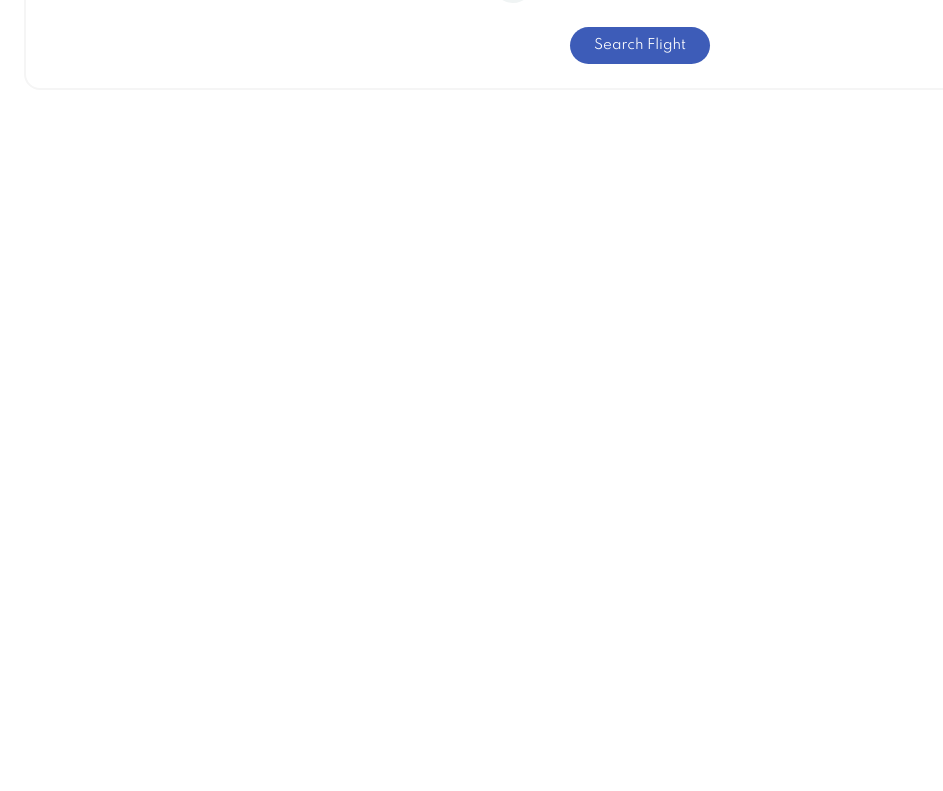
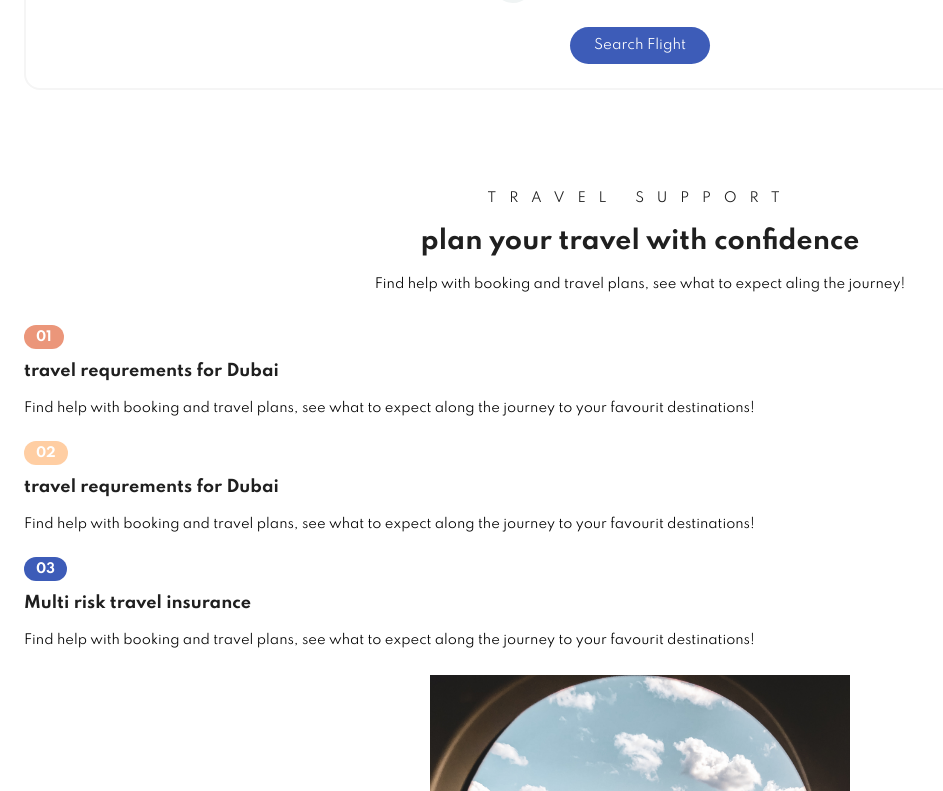
Before and after one commit to Nagydani11/accountantSite, a React (Vite) app in the folder accountant/: page / in a window 1280 px wide. Shown: the part 1429-2220 px from the top of the page, without its empty margins (0-943 px from the left). Before the commit the page ends 1551 px from the top, so only its background shows below. Built offline with nearby package versions, Linux system fonts and the light colour scheme.

Commit message:
Info section

```diff
--- a/accountant/src/App.jsx
+++ b/accountant/src/App.jsx
@@ -15,6 +15,7 @@ export default function App(){
       <Navbar />
       <Home />
       <Search />
+      <Support />
     </div>
   )
 }
--- a/accountant/src/Components/Support/Support.jsx
+++ b/accountant/src/Components/Support/Support.jsx
@@ -1,7 +1,54 @@
 import React from "react";
+
+/////import images
+import gridImage from '../../assets/pics1.jpg'
 
 export default function Support(){
     return(
-        <div>Support</div>
+        <div className="support container section">
+            <div className="sectionContainer">
+
+                <div className="titlesDiv">
+                    <small>travel support</small>
+                    <h2>plan your travel with confidence</h2>
+                    <p>Find help with booking and travel plans, see what to expect aling the journey!</p>
+                </div>
+
+                <div className="infoDiv grid">
+
+                    <div className="textDiv grid">
+                        <div className="singleInfo">
+                            <span className="number colorOne">01</span>
+                            <h4>travel requrements for Dubai</h4>
+                            <p>
+                                Find help with booking and travel plans, see what to expect along the journey to your favourit destinations!
+                            </p>
+                        </div>
+
+                        <div className="singleInfo">
+                            <span className="number colorTwo">02</span>
+                            <h4>travel requrements for Dubai</h4>
+                            <p>
+                                Find help with booking and travel plans, see what to expect along the journey to your favourit destinations!
+                            </p>
+                        </div>
+
+                        <div className="singleInfo">
+                            <span className="number">03</span>
+                            <h4>Multi risk travel insurance</h4>
+                            <p>
+                                Find help with booking and travel plans, see what to expect along the journey to your favourit destinations!
+                            </p>
+                        </div>
+                    </div>
+
+                    <div className="imgDiv">
+                        <img src={gridImage} alt="" />
+                    </div>
+                </div>
+
+
+            </div>
+        </div>
     )
 }
--- a/accountant/src/main.css
+++ b/accountant/src/main.css
@@ -308,4 +308,45 @@ h2 {
 .search .sectionContainer .searchInputs .singleInput .texts input::placeholder {
   font-size: 12px;
   opacity: 0.5;
+}
+
+.support .sectionContainer .titlesDiv {
+  text-align: center;
+}
+.support .sectionContainer .titlesDiv small {
+  letter-spacing: 0.8rem;
+  text-transform: uppercase;
+  font-size: 13px;
+  color: var(--blackColor);
+  line-height: 1.5rem;
+}
+.support .sectionContainer .infoDiv {
+  margin-top: 2rem;
+  gap: 1.5rem;
+}
+.support .sectionContainer .infoDiv .textDiv {
+  gap: 1.5rem;
+}
+.support .sectionContainer .infoDiv .textDiv .singleInfo .number {
+  background-color: var(--PrimaryColor);
+  padding: 5px 12px;
+  width: 40px;
+  border-radius: 3rem;
+  text-align: center;
+  font-size: 13px;
+  font-weight: 700;
+  color: var(--whiteColor);
+}
+.support .sectionContainer .infoDiv .textDiv .singleInfo .colorOne {
+  background: var(--colorOne);
+}
+.support .sectionContainer .infoDiv .textDiv .singleInfo .colorTwo {
+  background: var(--colorTwo);
+}
+.support .sectionContainer .infoDiv .imgDiv {
+  margin: auto;
+}
+.support .sectionContainer .infoDiv .imgDiv img {
+  width: 100%;
+  max-width: 420px;
 }/*# sourceMappingURL=main.css.map */
--- a/accountant/src/main.scss
+++ b/accountant/src/main.scss
@@ -354,3 +354,59 @@ h2{
         }
     }
 }
+
+
+//support section styling
+
+.support{
+    .sectionContainer{
+        .titlesDiv{
+            text-align: center;
+
+            small{
+                letter-spacing: .8rem;
+                text-transform: uppercase;
+                font-size: 13px;
+                color: var(--blackColor);
+                line-height: 1.5rem;
+            }
+        }
+
+        .infoDiv{
+            margin-top: 2rem;
+            gap: 1.5rem;
+
+            .textDiv{
+                gap: 1.5rem;
+
+                .singleInfo{
+                    .number{
+                        background-color: var(--PrimaryColor);
+                        padding: 5px 12px;
+                        width: 40px;
+                        border-radius: 3rem;
+                        text-align: center;
+                        font-size: 13px;
+                        font-weight: 700;
+                        color: var(--whiteColor);
+                    }
+
+                    .colorOne{
+                        background: var(--colorOne);
+                    }
+                    .colorTwo{
+                        background: var(--colorTwo);
+                    }
+                }
+            }
+
+            .imgDiv{
+                margin: auto;
+                img{
+                    width: 100%;
+                    max-width: 420px;
+                }
+            }
+        }
+    }
+}
```
Also changed, not shown: accountant/src/assets/pics1.jpg (added), 1 other file (tests, documents, lock files or other folders).
